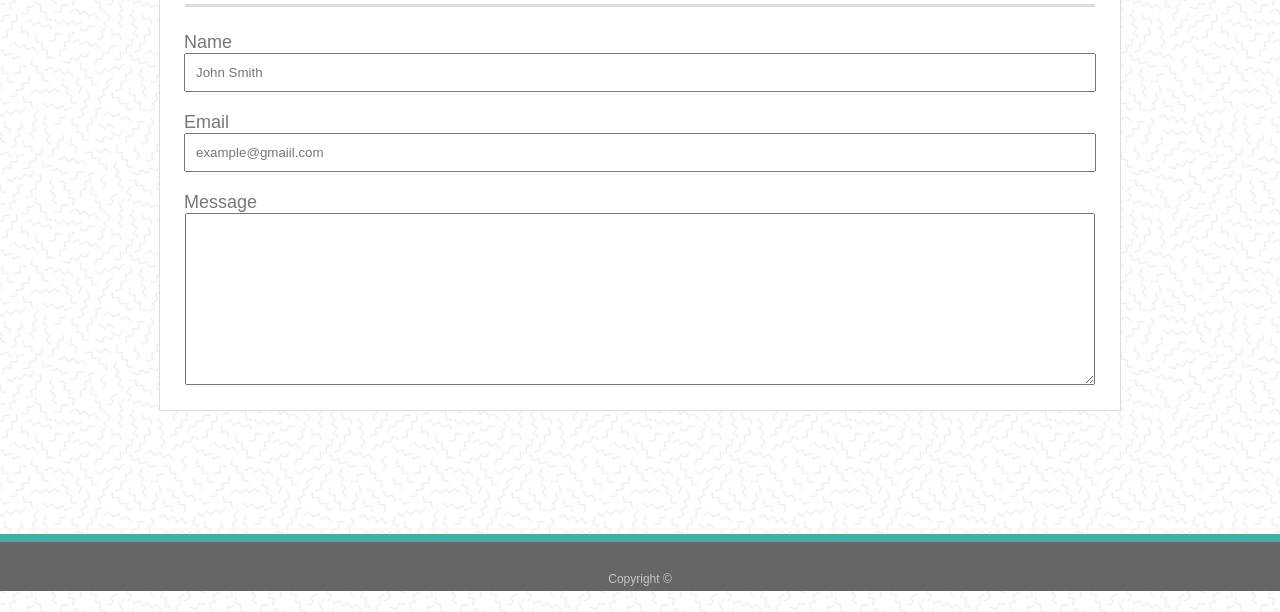
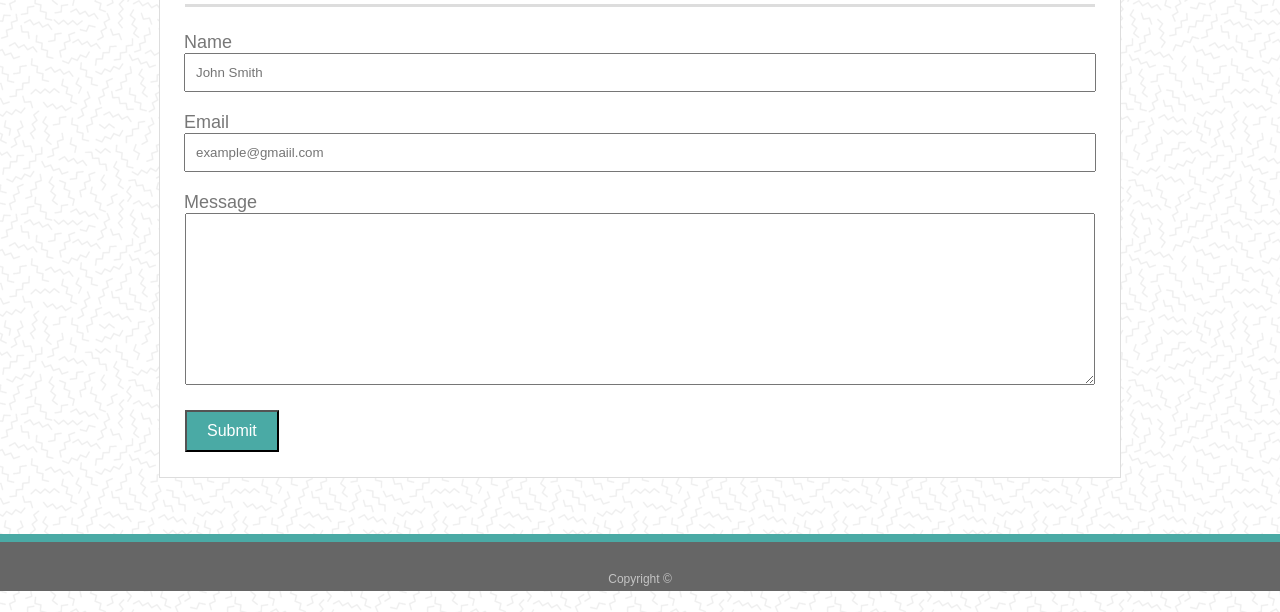
Before and after one commit to JakeFen/Basic-Portfolio, a plain HTML site: page contact.html in a window 1280 px wide. Shown: the part 209-821 px from the top of the page. Drawn offline with Linux system fonts and the light colour scheme.

Commit message:
added Submit button to the bottom of contact form

```diff
--- a/assets/css/style.css
+++ b/assets/css/style.css
@@ -118,6 +118,12 @@ label {
     margin: 20px auto 0;
 }
 
+button {
+    font-size: 16px;
+    padding: 10px 20px;
+    margin: 25px 0 0 25px;
+}
+
 /* ///////// PORTFOLIO /////////// */
 
 
--- a/contact.html
+++ b/contact.html
@@ -33,6 +33,7 @@
                     <input type="text" placeholder="example@gmaiil.com">
                     <label for="#">Message</label>
                     <textarea name="" id="" cols="30" rows="10"></textarea>
+                    <button>Submit</button>
                 </form>
             </div>
         </section>
```
